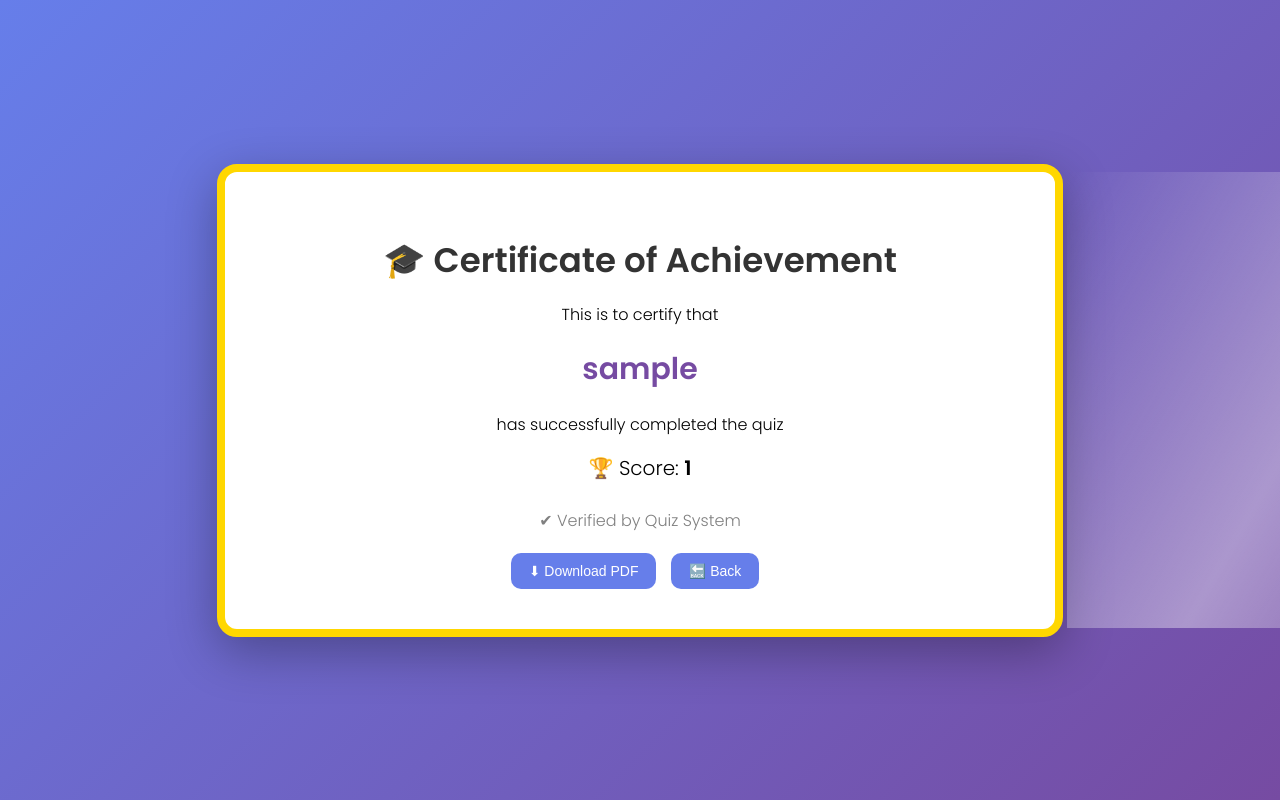
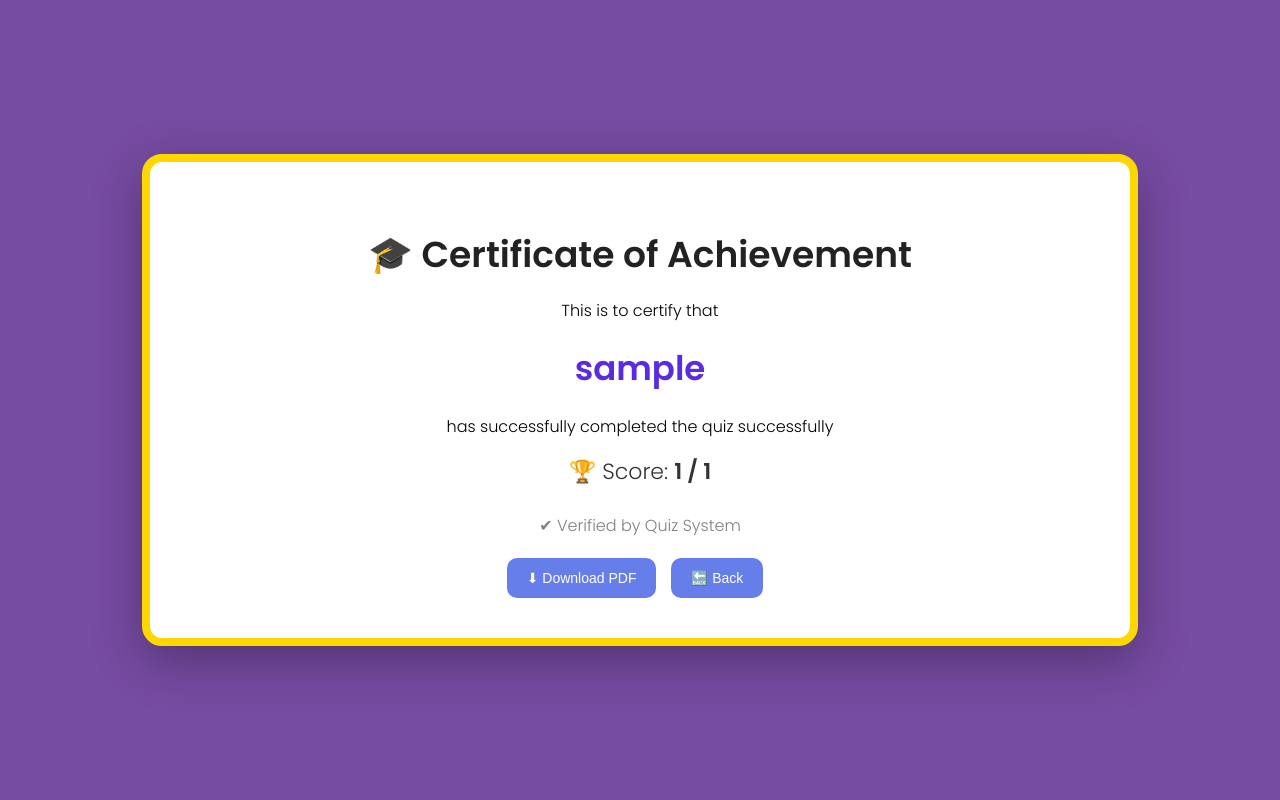
Before and after one commit to chopadebhumika8-commits/Quiz_app, a Flask app: page /certificate in a window 1280 px wide; the page is wider, and only the part inside the window is pictured. Run offline with Flask 3, Linux system fonts and the light colour scheme; the visitor is signed in with stand-in values (Sample User, id 1); some libraries are stand-ins or nearby versions.

Commit message:
Update certificate styles and download functionality

```diff
--- a/templates/certificate.html
+++ b/templates/certificate.html
@@ -9,23 +9,23 @@
 body {
     margin: 0;
     font-family: 'Poppins', sans-serif;
-    background: linear-gradient(135deg, #667eea, #764ba2);
+
+    /* IMPORTANT: solid fallback for PDF */
+    background: #764ba2;
 
     display: flex;
     justify-content: center;
     align-items: center;
-
     min-height: 100vh;
-    overflow: hidden;
 }
 
-/* ===== CERTIFICATE BOX ===== */
+/* CERTIFICATE BOX */
 .certificate {
     background: white;
 
     padding: 40px;
-    width: 90%;
-    max-width: 750px;
+    width: 900px;
+    max-width: 95%;
 
     border-radius: 20px;
     text-align: center;
@@ -34,74 +34,40 @@ body {
     border: 8px solid gold;
 
     position: relative;
-
-    transform: translateZ(0);
-
-    animation: fadeIn 0.8s ease-in-out;
 }
 
-/* ===== SHINE EFFECT ===== */
-.certificate::before {
-    content: "";
-    position: absolute;
-    top: 0;
-    left: -100%;
-    width: 60%;
-    height: 100%;
-
-    background: linear-gradient(
-        120deg,
-        transparent,
-        rgba(255,255,255,0.4),
-        transparent
-    );
-
-    animation: shine 4s infinite;
-    pointer-events: none;
-}
-
-/* ===== ANIMATIONS ===== */
-@keyframes fadeIn {
-    from { opacity: 0; transform: scale(0.98); }
-    to { opacity: 1; transform: scale(1); }
-}
-
-@keyframes shine {
-    0% { left: -100%; }
-    100% { left: 120%; }
-}
-
-/* ===== TITLE ===== */
+/* TITLE */
 h1 {
-    font-size: 34px;
-    color: #333;
+    font-size: 36px;
+    color: #222;
     margin-bottom: 10px;
 }
 
-/* ===== USER NAME ===== */
+/* NAME */
 .name {
-    font-size: 30px;
+    font-size: 34px;
     font-weight: bold;
-    color: #764ba2;
+    color: #5b2be0;
     margin: 20px 0;
 }
 
-/* ===== SCORE ===== */
+/* SCORE */
 .score {
-    font-size: 20px;
+    font-size: 22px;
     margin-top: 10px;
+    color: #333;
 }
 
-/* ===== FOOTER ===== */
+/* FOOTER */
 .footer {
     margin-top: 25px;
     color: gray;
 }
 
-/* ===== BUTTONS ===== */
+/* BUTTONS */
 .btn {
     margin-top: 20px;
-    padding: 10px 18px;
+    padding: 12px 20px;
 
     border: none;
     border-radius: 10px;
@@ -113,17 +79,15 @@ h1 {
     font-size: 14px;
 
     margin-right: 10px;
-
-    transition: 0.3s ease;
 }
 
 .btn:hover {
     background: #5a67d8;
-    transform: scale(1.05);
 }
 </style>
 
 </head>
+
 <body>
 
 <div class="certificate" id="certificate">
@@ -134,15 +98,14 @@ h1 {
 
     <div class="name">{{ user }}</div>
 
-    <p>has successfully completed the quiz</p>
+    <p>has successfully completed the quiz successfully</p>
 
-    <div class="score">🏆 Score: <b>{{ score }}</b></div>
+    <div class="score">🏆 Score: <b>{{ score }} / {{ total }}</b></div>
 
     <div class="footer">
         ✔ Verified by Quiz System
     </div>
 
-    <!-- BUTTONS -->
     <button class="btn" onclick="downloadPDF()">⬇ Download PDF</button>
 
     <a href="{{ url_for('dashboard') }}">
@@ -158,16 +121,20 @@ h1 {
 function downloadPDF() {
     const element = document.getElementById("certificate");
 
-    html2pdf()
-        .set({
-            margin: 0,
-            filename: 'certificate.pdf',
-            image: { type: 'jpeg', quality: 0.98 },
-            html2canvas: { scale: 2 },
-            jsPDF: { unit: 'in', format: 'a4', orientation: 'landscape' }
-        })
-        .from(element)
-        .save();
+    html2pdf().set({
+        margin: 0,
+        filename: 'certificate.pdf',
+        image: { type: 'jpeg', quality: 1 },
+        html2canvas: {
+            scale: 2,
+            backgroundColor: "#ffffff"   // ⭐ IMPORTANT FIX
+        },
+        jsPDF: {
+            unit: 'mm',
+            format: 'a4',
+            orientation: 'landscape'
+        }
+    }).from(element).save();
 }
 </script>
 
```
